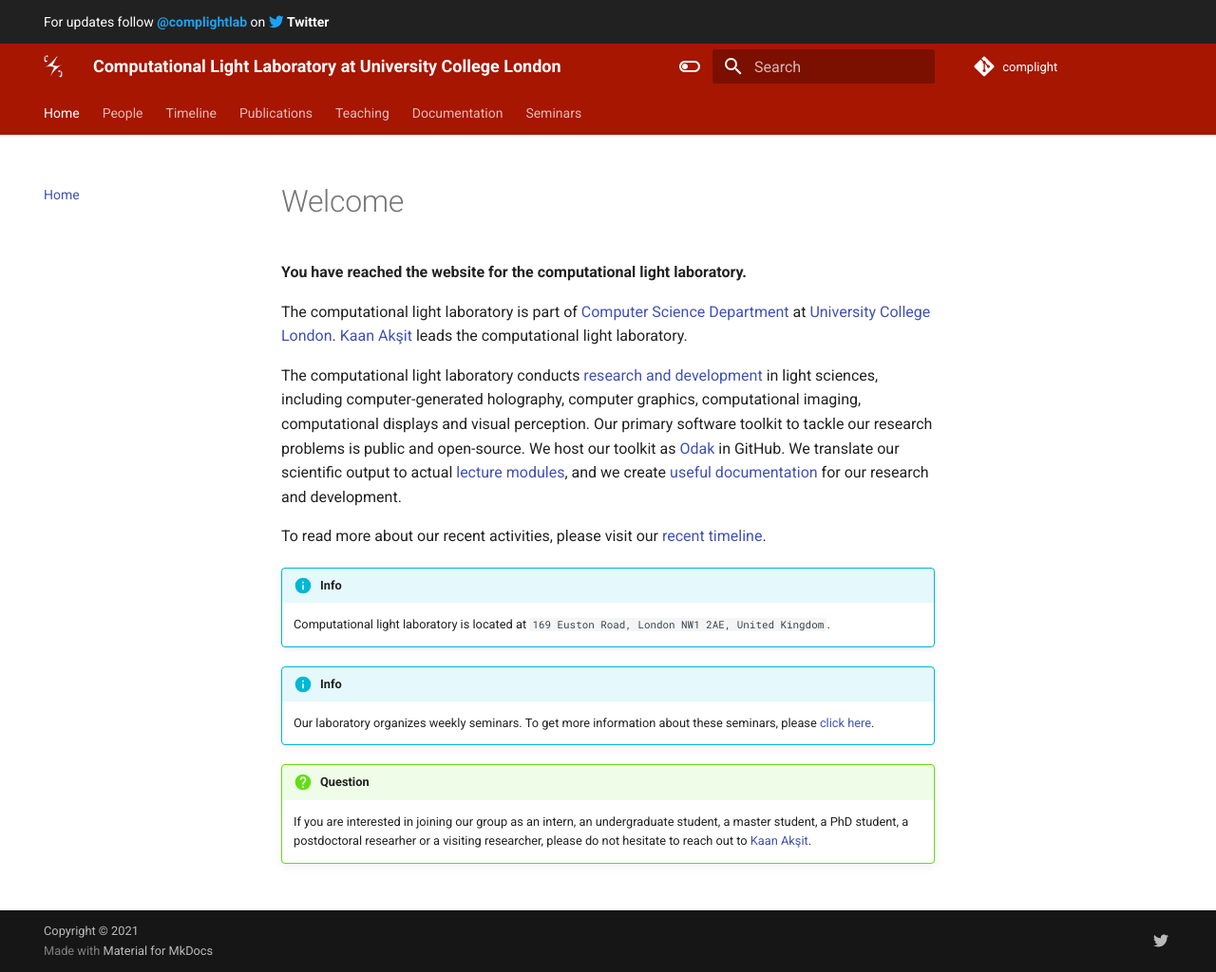
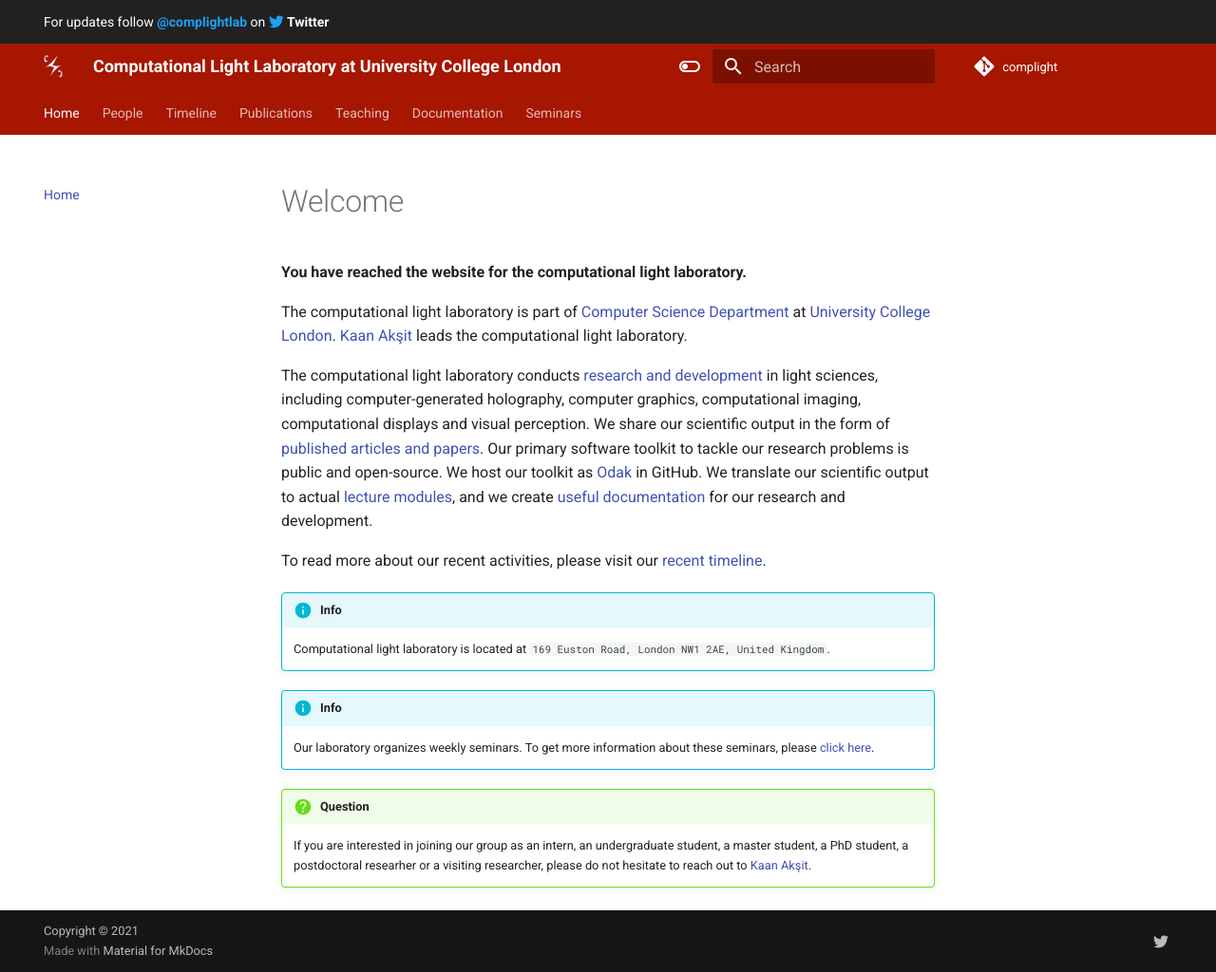
Before and after one commit to complight/complight.github.io, an MkDocs documentation site: the page built from docs/index.md, in a window 1280 px wide and 1024 px high. Shown: the whole window at 95% size. Built offline with MkDocs 1.6.1 and Material for MkDocs 9.7.7, drawn with Linux system fonts in a browser that asks for light colours.

Commit message:
Updating the main page.

```diff
--- a/docs/index.md
+++ b/docs/index.md
@@ -6,6 +6,7 @@ The computational light laboratory is part of [Computer Science Department](http
 [Kaan Akşit](https://kaanaksit.com) leads the computational light laboratory.
 
 The computational light laboratory conducts [research and development](../publications) in light sciences, including computer-generated holography, computer graphics, computational imaging, computational displays and visual perception.
+We share our scientific output in the form of [published articles and papers](https://complightlab.com/publications/).
 Our primary software toolkit to tackle our research problems is public and open-source.
 We host our toolkit as [Odak](https://github.com/kunguz/odak) in GitHub.
 We translate our scientific output to actual [lecture modules](../teaching), and we create [useful documentation](../documentation) for our research and development.
```
